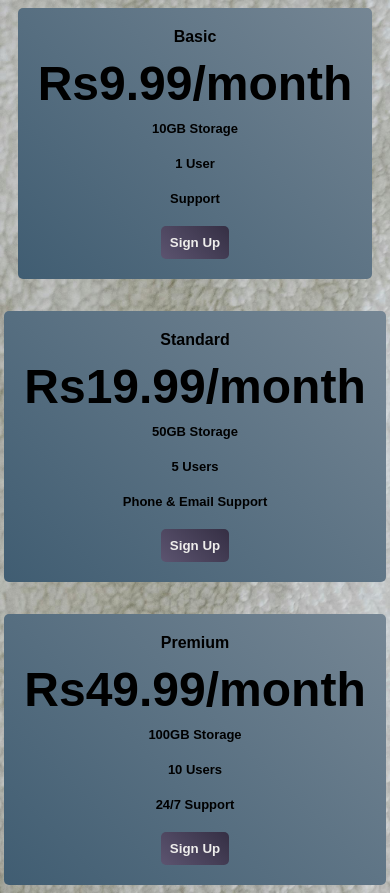
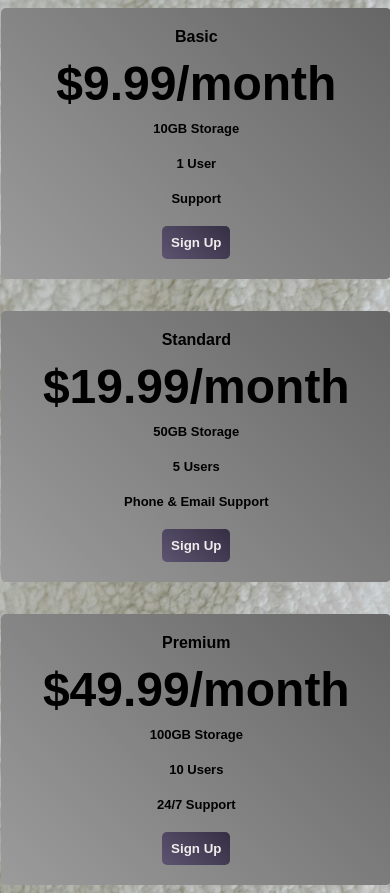
Before and after one commit to Karthik798m/pricing-table, a plain HTML site: page index.html in a window 390 px wide. Drawn offline with Linux system fonts and the light colour scheme; a web font is replaced by a local one.

Commit message:
a full upgrade

```diff
--- a/index.html
+++ b/index.html
@@ -17,7 +17,7 @@
       }
       body:hover{
         transition: 0.5s;
-        transform:scale(110%);
+        transform:scale(102%);
       }
       .pricing-container{
         display:flex;
@@ -30,6 +30,7 @@
         margin-right: 20px;
 
 
+
       }
       .pricing-plan{
         flex:1;
@@ -39,7 +40,10 @@
         text-align:center;
         border-radius:5px;
         transition:0.2s;
-        background-image:linear-gradient(45deg,#405D72,#758694)
+        background-image:linear-gradient(45deg,#9b9b9b,#676666);
+        width:350px;
+
+
       }
       .plan-title{
         font-weight: bold;
@@ -53,12 +57,12 @@
 
       }
       .plan-button{
-        transition:0.2s;
+
         background-image: linear-gradient(45deg,#5C5470,#352F44);
         border:none;
         border-radius:5px;
         padding:9px;
-
+        transition:0.2s
 
       }
       .plan-features{
@@ -80,15 +84,18 @@
       box-shadow: 0 0 20px 5px;
     }
     .plan-button:hover{
+      box-shadow: 0 0 20px 5px;
       transition:0.2s;
       transform:scale(110%);
       padding:10px;
-      box-shadow: 0 0 20px 50x;
+
     }
   .signup{
     font-weight: bold;
-    color:#EEEDEB
+    color:#EEEDEB;
+
   }
+
 
 
 
@@ -97,7 +104,8 @@
         .pricing-container{
 
           flex-direction:column;
-          height:100%
+          height:100%;
+          width:90%;
         }
       }
     </style>
@@ -107,7 +115,7 @@
     <div class="pricing-container">
       <div class="pricing-plan">
         <div class="plan-title">Basic</div>
-        <div class="plan-price">Rs9.99/month</div>
+        <div class="plan-price">$9.99/month</div>
         <ul class="plan-features">
           <li> 10GB Storage</li>
           <li> 1 User</li>
@@ -117,7 +125,7 @@
       </div>
       <div class="pricing-plan">
         <div class="plan-title">Standard</div>
-        <div class="plan-price">Rs19.99/month</div>
+        <div class="plan-price">$19.99/month</div>
         <ul class="plan-features">
           <li>50GB Storage</li>
           <li>5 Users</li>
@@ -127,7 +135,7 @@
       </div>
       <div class="pricing-plan">
         <div class="plan-title">Premium</div>
-        <div class="plan-price">Rs49.99/month</div>
+        <div class="plan-price">$49.99/month</div>
         <ul class="plan-features">
           <li> 100GB Storage</li>
           <li> 10 Users</li>
```
